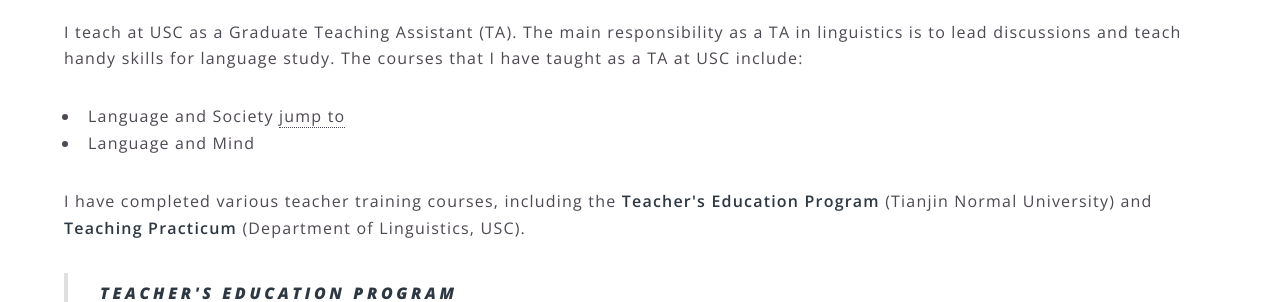
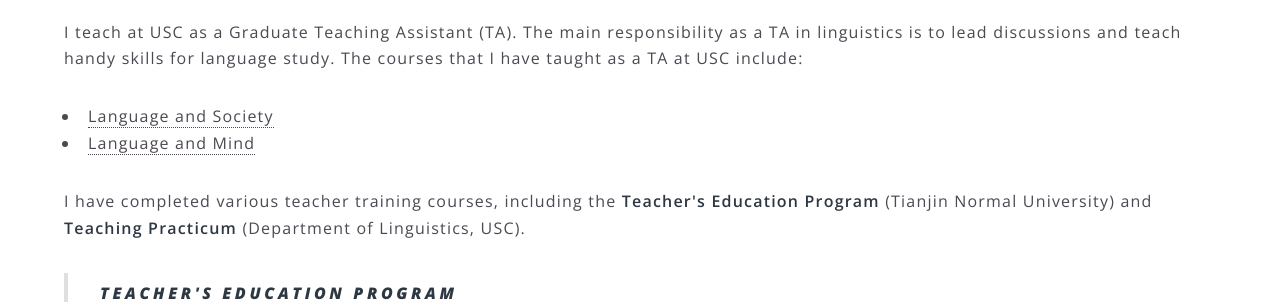
Before and after one commit to MuxuanHe/MuxuanHe, a Jekyll site: the page built from 3Teaching.html, in a window 1280 px wide and 900 px high, scrolled down 308 px. Shown: the part 155-457 px from the top of the window. Built offline with Jekyll 4.4.1, drawn with Linux system fonts in a browser that asks for light colours; some of the changed text lies outside the part shown.

Commit message:
Update 3Teaching.html

```diff
--- a/3Teaching.html
+++ b/3Teaching.html
@@ -10,8 +10,8 @@
 		The courses that I have taught as a TA at USC include:
 
 		<ul>
-			<li>Language and Society <a href="#115" class="more scrolly">jump to</a></li>
-			<li>Language and Mind</li>
+			<li><a href="#115" class="more scrolly">Language and Society</a></li>
+			<li><a href="#275" class="more scrolly">Language and Mind</a></li>
 		</ul>
 	</p>
 
@@ -99,12 +99,13 @@
 			<li>Language relativity</li>
 			<li>Language and gender</li>
 		</ul>
+		<p>[<a href="#overview" class="more scrolly">Back to top</a>]</p>
 </section>
 
 <hr />
 
 <section>
-	<h3>Language and Mind (LING 275)</h3>
+	<h3 id = "275">Language and Mind (LING 275)</h3>
 	<ul>
 		<li>Undergraduate General Education (TA‘ed in Spring 2017)</li>
 		<li><b>Instructors:</b> Prof. Sandra Disner and Prof. Toben Mintz.</li>
@@ -133,5 +134,5 @@
 			<li>Speech technology</li>
 			<li>Child speech production</li>
 		</ul>
-
+		<p>[<a href="#overview" class="more scrolly">Back to top</a>]</p>
 </section>
```
